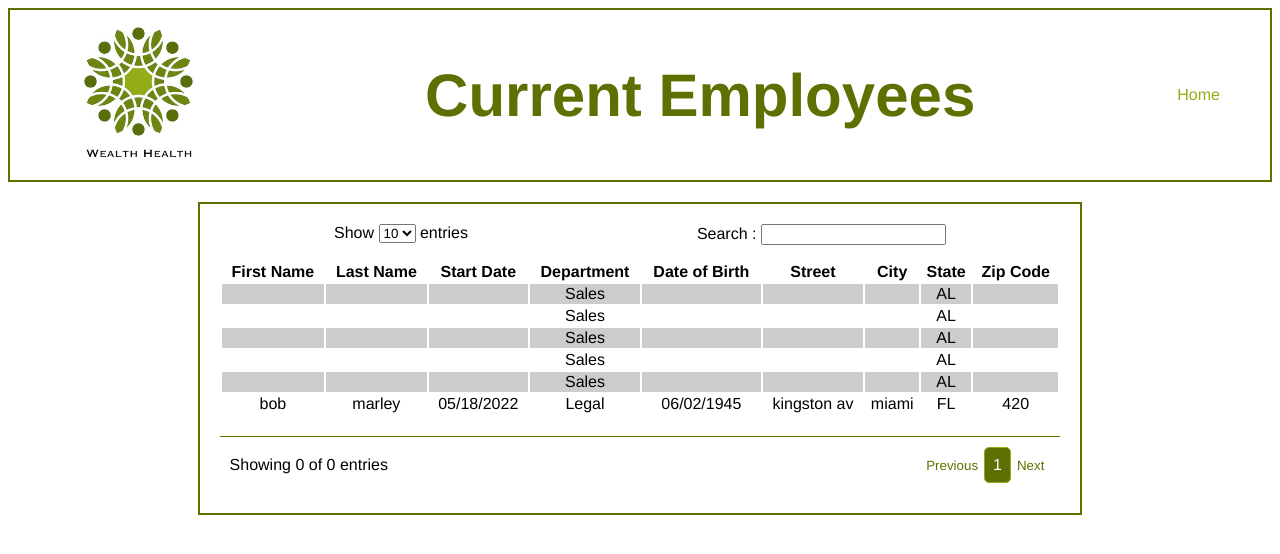
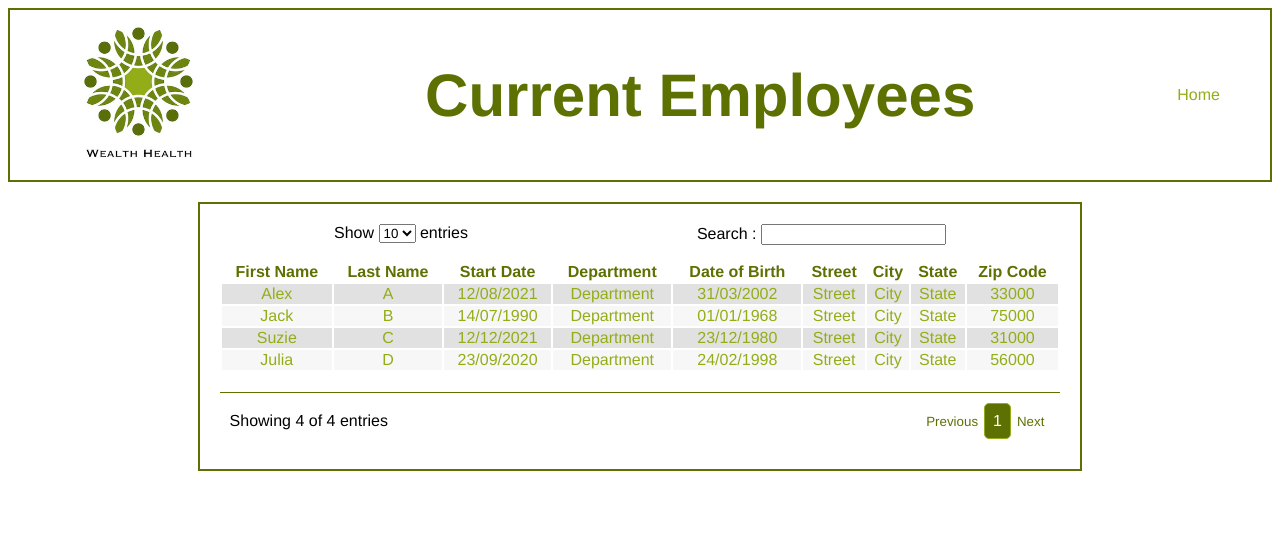
Before and after one commit to LoisCoulon/P14_HRnet, a React (Create React App) app: page /employees in a window 1280 px wide. Shown: the top 554 px of the page. Built offline with nearby package versions, Linux system fonts and the light colour scheme.

Commit message:
datatable updates

```diff
--- a/src/components/DataTable/DataTable.js
+++ b/src/components/DataTable/DataTable.js
@@ -1,104 +1,11 @@
-import { useState } from "react";
+import Thead from "../Thead/Thead";
+import Tbody from "../Tbody/Tbody";
 
-function DataTable({ data }) {
-  const columns = [
-    { title: "First Name", data: "firstName" },
-    { title: "Last Name", data: "lastName" },
-    { title: "Start Date", data: "startDate" },
-    { title: "Department", data: "department" },
-    { title: "Date of Birth", data: "dateOfBirth" },
-    { title: "Street", data: "street" },
-    { title: "City", data: "city" },
-    { title: "State", data: "state" },
-    { title: "Zip Code", data: "zipCode" },
-  ];
-
+function DataTable({ datas, columns }) {
   return (
     <table className="data-table">
-      <thead>
-        <tr role="row">
-          {columns.map((column) => (
-            <th
-              key={column.data}
-              className="sorting"
-              tabIndex="0"
-              aria-controls="employee-table"
-              rowSpan="1"
-              colSpan="1"
-            >
-              {column.title}
-            </th>
-          ))}
-        </tr>
-      </thead>
-      <tbody>
-        <tr role="row" className="odd">
-          <td className="sorting_1"></td>
-          <td></td>
-          <td></td>
-          <td>Sales</td>
-          <td></td>
-          <td></td>
-          <td></td>
-          <td>AL</td>
-          <td></td>
-        </tr>
-        <tr role="row" className="even">
-          <td className="sorting_1"></td>
-          <td></td>
-          <td></td>
-          <td>Sales</td>
-          <td></td>
-          <td></td>
-          <td></td>
-          <td>AL</td>
-          <td></td>
-        </tr>
-        <tr role="row" className="odd">
-          <td className="sorting_1"></td>
-          <td></td>
-          <td></td>
-          <td>Sales</td>
-          <td></td>
-          <td></td>
-          <td></td>
-          <td>AL</td>
-          <td></td>
-        </tr>
-        <tr role="row" className="even">
-          <td className="sorting_1"></td>
-          <td></td>
-          <td></td>
-          <td>Sales</td>
-          <td></td>
-          <td></td>
-          <td></td>
-          <td>AL</td>
-          <td></td>
-        </tr>
-        <tr role="row" className="odd">
-          <td className="sorting_1"></td>
-          <td></td>
-          <td></td>
-          <td>Sales</td>
-          <td></td>
-          <td></td>
-          <td></td>
-          <td>AL</td>
-          <td></td>
-        </tr>
-        <tr role="row" className="even">
-          <td className="sorting_1">bob</td>
-          <td>marley</td>
-          <td>05/18/2022</td>
-          <td>Legal</td>
-          <td>06/02/1945</td>
-          <td>kingston av</td>
-          <td>miami</td>
-          <td>FL</td>
-          <td>420</td>
-        </tr>
-      </tbody>
+      <Thead columns={columns}></Thead>
+      <Tbody datas={datas}></Tbody>
     </table>
   );
 }
--- a/src/components/DataTable/_dataTable.scss
+++ b/src/components/DataTable/_dataTable.scss
@@ -5,9 +5,15 @@ table {
   tr {
     border: 2px solid black;
     margin: 10px;
+    color: $main-color;
   }
 
   .odd {
-    background-color: #cccccc;
+    background-color: #e1e1e1;
+    color: $second-color;
+  }
+  .even {
+    background-color: #f7f7f7;
+    color: $second-color;
   }
 }
--- /dev/null
+++ b/src/components/Tbody/Tbody.js
@@ -0,0 +1,32 @@
+function Tbody({ datas }) {
+  function addClassname(id) {
+    let value = "";
+
+    if (id % 2 === 0) {
+      value = "even";
+    } else {
+      value = "odd";
+    }
+    return value;
+  }
+
+  return (
+    <tbody>
+      {datas.map((data) => (
+        <tr key={data.id} role="row" className={addClassname(data.id)}>
+          <td className="sorting_1">{data.firstName}</td>
+          <td>{data.lastName}</td>
+          <td>{data.startDate}</td>
+          <td>{data.department}</td>
+          <td>{data.dateOfBirth}</td>
+          <td>{data.street}</td>
+          <td>{data.city}</td>
+          <td>{data.state}</td>
+          <td>{data.zipCode}</td>
+        </tr>
+      ))}
+    </tbody>
+  );
+}
+
+export default Tbody;
--- /dev/null
+++ b/src/components/Thead/Thead.js
@@ -0,0 +1,22 @@
+function Thead({ columns }) {
+  return (
+    <thead>
+      <tr role="row">
+        {columns.map((column) => (
+          <th
+            key={column.data}
+            className="sorting"
+            tabIndex="0"
+            aria-controls="employee-table"
+            rowSpan="1"
+            colSpan="1"
+          >
+            {column.title}
+          </th>
+        ))}
+      </tr>
+    </thead>
+  );
+}
+
+export default Thead;
--- a/src/pages/Home/App.js
+++ b/src/pages/Home/App.js
@@ -7,7 +7,7 @@ import { saveEmployee } from "../../store";
 
 function App() {
   const [isSent, setIsSent] = useState(false);
-  const emptyForm = useState({
+  const [employeeForm, setEmployeeForm] = useState({
     firstName: "",
     lastName: "",
     startDate: "",
@@ -18,19 +18,17 @@ function App() {
     state: "",
     zipCode: "",
   });
-  const [employeeForm, setEmployeeForm] = useState(emptyForm);
   const dispatch = useDispatch();
 
   function saveEmployees() {
     dispatch(saveEmployee(employeeForm));
+    console.log(employeeForm);
     setIsSent(true);
   }
 
   function closeModal() {
     setIsSent(false);
   }
-
-  const employee = ["charles", "marie", "john", "cunégonde"];
 
   return (
     <div className="app">
@@ -49,7 +47,6 @@ function App() {
                   ...employeeForm,
                   firstName: firstName.currentTarget.value,
                 });
-                console.log(employeeForm);
               }}
               id="first-name"
               name="First Name"
@@ -61,7 +58,6 @@ function App() {
                   ...employeeForm,
                   lastName: lastName.currentTarget.value,
                 });
-                console.log(employeeForm);
               }}
               id="last-name"
               name="Last Name"
@@ -73,7 +69,6 @@ function App() {
                   ...employeeForm,
                   dateOfBirth: dateOfBirth.currentTarget.value,
                 });
-                console.log(employeeForm);
               }}
               id="date-of-birth"
               name="Date of Birth"
@@ -85,7 +80,6 @@ function App() {
                   ...employeeForm,
                   startDate: startDate.currentTarget.value,
                 });
-                console.log(employeeForm);
               }}
               id="start-date"
               name="Start Date"
--- a/src/pages/List/List.js
+++ b/src/pages/List/List.js
@@ -5,7 +5,74 @@ import Input from "../../components/Input/Input";
 
 function List() {
   const [entry, setEntry] = useState(0);
-  const [currentEntry, setCurrentEntry] = useState(0);
+
+  const datas = [
+    {
+      id: 1,
+      firstName: "Alex",
+      lastName: "A",
+      startDate: "12/08/2021",
+      department: "Department",
+      dateOfBirth: "31/03/2002",
+      street: "Street",
+      city: "City",
+      state: "State",
+      zipCode: "33000",
+    },
+    {
+      id: 2,
+      firstName: "Jack",
+      lastName: "B",
+      startDate: "14/07/1990",
+      department: "Department",
+      dateOfBirth: "01/01/1968",
+      street: "Street",
+      city: "City",
+      state: "State",
+      zipCode: "75000",
+    },
+    {
+      id: 3,
+      firstName: "Suzie",
+      lastName: "C",
+      startDate: "12/12/2021",
+      department: "Department",
+      dateOfBirth: "23/12/1980",
+      street: "Street",
+      city: "City",
+      state: "State",
+      zipCode: "31000",
+    },
+    {
+      id: 4,
+      firstName: "Julia",
+      lastName: "D",
+      startDate: "23/09/2020",
+      department: "Department",
+      dateOfBirth: "24/02/1998",
+      street: "Street",
+      city: "City",
+      state: "State",
+      zipCode: "56000",
+    },
+  ];
+
+  const columns = [
+    { title: "First Name", data: "firstName" },
+    { title: "Last Name", data: "lastName" },
+    { title: "Start Date", data: "startDate" },
+    { title: "Department", data: "department" },
+    { title: "Date of Birth", data: "dateOfBirth" },
+    { title: "Street", data: "street" },
+    { title: "City", data: "city" },
+    { title: "State", data: "state" },
+    { title: "Zip Code", data: "zipCode" },
+  ];
+
+  function searchEmployee(e) {
+    const target = e.target.value.toString().toLowerCase();
+    console.log(target);
+  }
 
   return (
     <div id="employee-div" className="wrapper">
@@ -20,14 +87,20 @@ function List() {
             </select>{" "}
             entries
           </div>
-          <Input id="search" name="Search : " type="text"></Input>
+          <Input
+            id="search"
+            name="Search : "
+            type="text"
+            onChange={searchEmployee}
+          ></Input>
         </div>
         <div className="employee-table--body">
-          <DataTable></DataTable>
+          <DataTable columns={columns} datas={datas}></DataTable>
         </div>
         <div className="employee-table--footer">
           <span>
-            Showing {currentEntry} of {entry} entries
+            Showing {datas.length < 10 ? datas.length : entry} of {datas.length}{" "}
+            entries
           </span>
           <div>
             <button className="previous">Previous</button>
```
